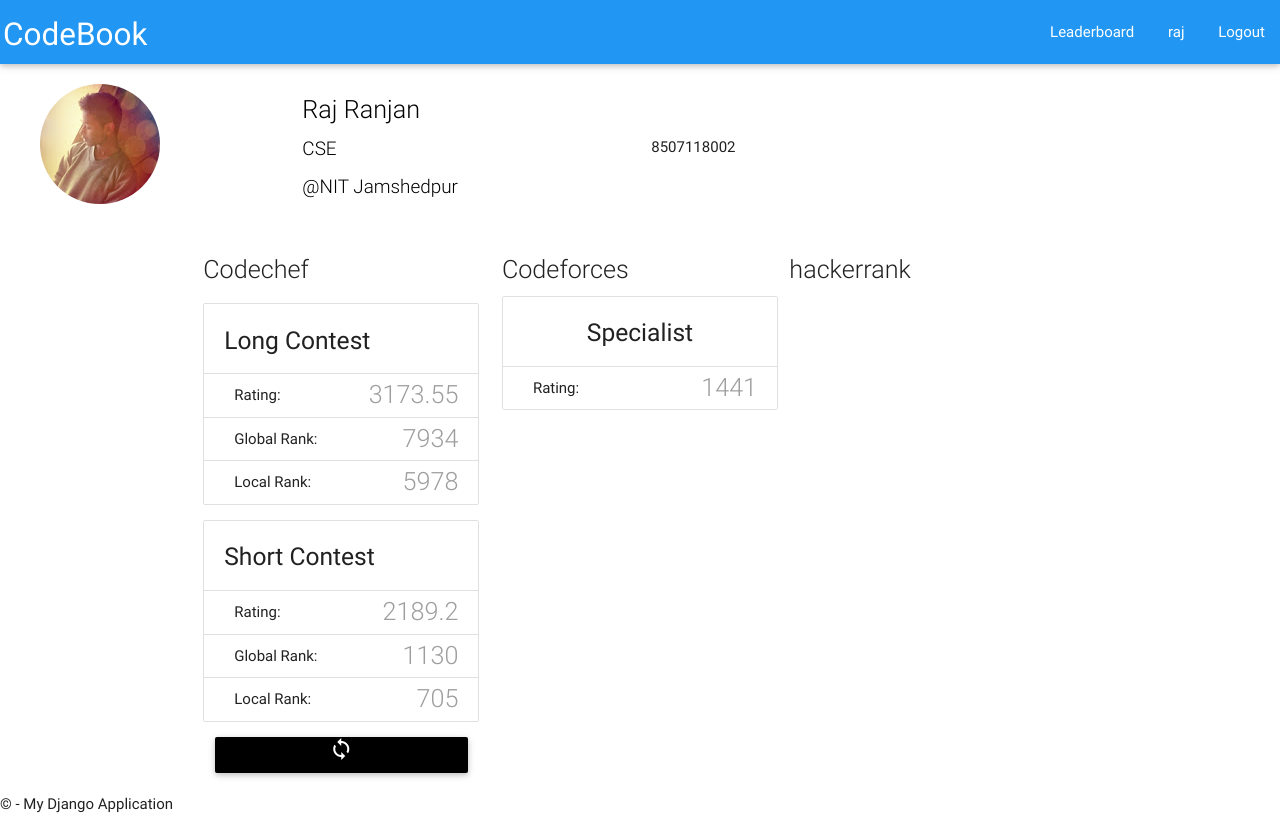
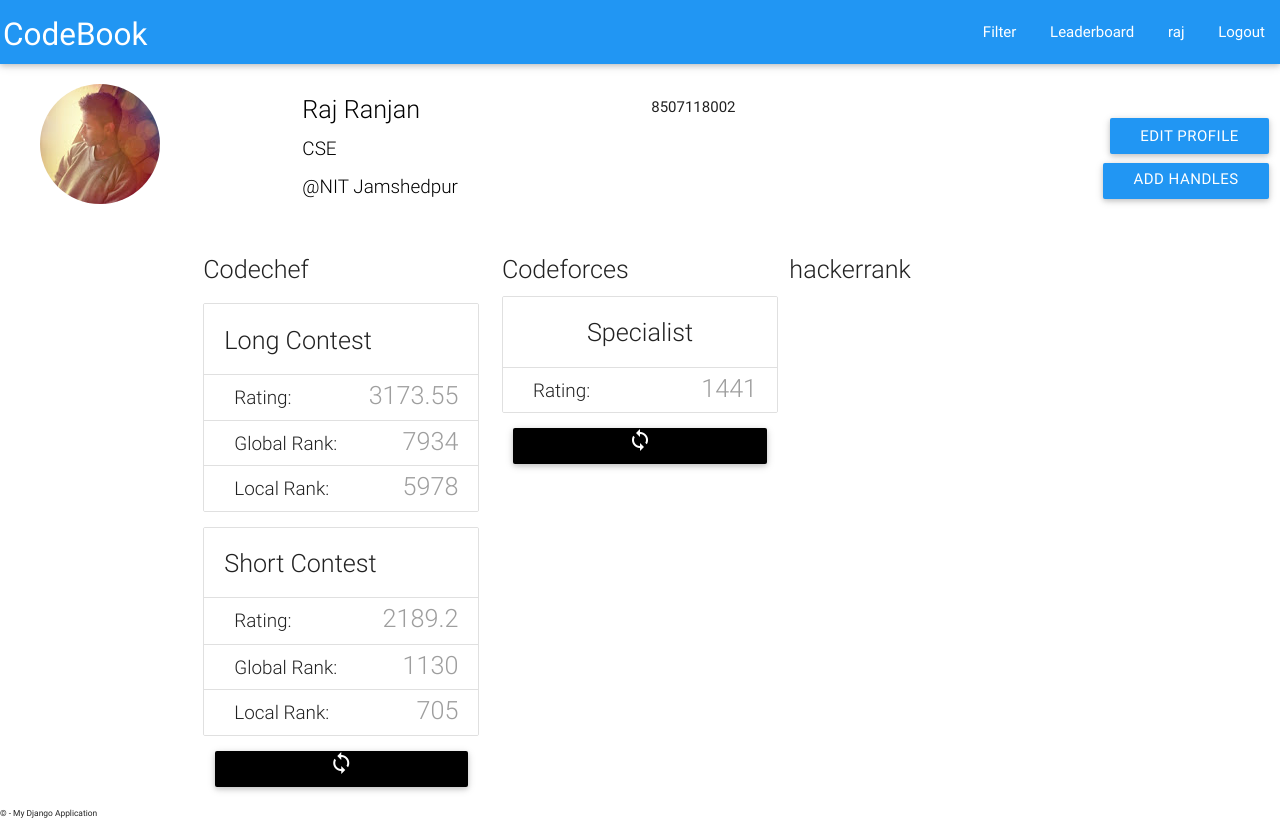
Before and after one commit to raj61/codeBook, a Django app: page /profile/raj in a window 1280 px wide. Run offline with Django 3.2, Linux system fonts and the light colour scheme; a user stored in the database is signed in; data comes from the database, SQL or seed files in the repository; both versions use the stored data as it was after the commit; some libraries are stand-ins or nearby versions.

Commit message:
Features Added.

```diff
--- a/codebook/app/templates/base.html
+++ b/codebook/app/templates/base.html
@@ -17,7 +17,7 @@
       <div class="nav-wrapper fixed blue">
         <a href="/" class="brand-logo" style="padding:3px">CodeBook</a>
         <ul class="right hide-on-med-and-down">
-
+              <span > <a href='{% url 'filter' %}'>Filter</a></span>
             <span > <a href='{% url 'leaderboard' %}'>Leaderboard</a></span>
           {% if request.user.is_authenticated %}
             <span ><a href='{% url 'profile' request.user %}'>{{user}}</a></span>
@@ -55,7 +55,7 @@
     {% endblock %}
 
         <footer>
-            <p>&copy; {{ year }} - My Django Application</p>
+            <p>&copy;  {{ year }} - My Django Application</p>
         </footer>
     </div>
 
--- a/codebook/app/templates/filter.html
+++ b/codebook/app/templates/filter.html
@@ -3,7 +3,7 @@
 {% block content %}
 <form action="" method="POST">
   {% csrf_token %}
-  <div class="row">
+  <div class="container">
       <!-- <div class="input-field col s6">
           <input id='institute' name='institute' class="validate" type="text" >
           <lable for='institute'>Institue Name </lable>
@@ -24,7 +24,7 @@
       </div>
 
   </div>
-  <input type="submit" class="btn" value="Search">
+  <div class='center'><input type="submit" class="btn blue" value="Search"></div>
 </form>
 
 {% endblock %}
--- a/codebook/app/templates/leaderboard.html
+++ b/codebook/app/templates/leaderboard.html
@@ -11,7 +11,9 @@
           </div>
           {% for profile in profiles %}
 
-         <div class="col s12 profiles grey-text hoverable">  <a href="{% url 'profile' profile.user%}" <span class='col s3'><h5>{{profile.fname}} {{profile.lname}}</h5> </span></a><span class="col s3"> <h5>{{profile.codechef_rank.long_rating}}</h5></span><span class="col s3"><h5> {{profile.codechef_rank.short_rating}}</h5></span><span class="col s3"><h5> {{profile.codeforces_rank.rating}}
+         <div class="col s12 profiles grey-text hoverable">
+           <img width="50px" height="50px" src="{{profile.dp.url}}" class="circle responsive-img">
+           <a href="{% url 'profile' profile.user%}" <span class='col s3'><h5>{{profile.fname}} {{profile.lname}}</h5> </span></a><span class="col s3"> <h5>{{profile.codechef_rank.long_rating}}</h5></span><span class="col s3"><h5> {{profile.codechef_rank.short_rating}}</h5></span><span class="col s3"><h5> {{profile.codeforces_rank.rating}}
 </h5></span>
 </div>
 
--- a/codebook/app/templates/profile.html
+++ b/codebook/app/templates/profile.html
@@ -6,7 +6,11 @@
 {% block content %}
 <div class="row">
 <div class="valign-wrapper">
-
+      {% if message %}
+      <div class="row">
+          {{message}}
+      </div>
+      {% endif %}
     <div class="col s2 profile_img" >
       <img src="{{profile.dp.url}}" class="circle responsive-img">
     </div>
@@ -21,6 +25,11 @@
   </div>
   <div class="col s6">
     <span class="center"> {{profile.mobile_no}} </span>
+    <br>
+    <a class="btn blue right " href=""> Edit Profile</a>
+    <br>
+    <br>
+    <a class="btn blue right" href="{% url 'addSite' %}"> <h6 class="small-text">Add Handles</h6></a>
   </div>
 
   </div>
@@ -33,29 +42,32 @@
 
             <ul>
               <ul class="collection with-header">
-                  <li class="collection-header"><h5>Long Contest</h5></li>
-                  <li class="collection-item">Rating:      <span class="grey-text flow-text right">   {{profile.codechef_rank.long_rating}}</span></li>
-                  <li class="collection-item">Global Rank: <span class="grey-text flow-text right">  {{profile.codechef_rank.long_global}}</span></li>
-                  <li class="collection-item">Local Rank:<span class="grey-text flow-text right">  {{profile.codechef_rank.long_local}}</span></li>
+                  <li class="collection-header"><h5 class="flow-text">Long Contest</h5></li>
+                  <li class="collection-item flow-text"><small>Rating:      <span class="grey-text flow-text right"> {{profile.codechef_rank.long_rating}}</span></small></li>
+                  <li class="collection-item flow-text"><small>Global Rank: <span class="grey-text flow-text right">  {{profile.codechef_rank.long_global}}</span></small></li>
+                  <li class="collection-item flow-text"><small>Local Rank:<span class="grey-text flow-text right">  {{profile.codechef_rank.long_local}}</span></small></li>
               </ul>
               <ul class="collection with-header">
-                  <li class="collection-header"><h5>Short Contest</h5></li>
-                  <li class="collection-item">Rating: <span class="grey-text flow-text right">   {{profile.codechef_rank.short_rating}}</span></li>
-                  <li class="collection-item">Global Rank:<span class="grey-text flow-text right">   {{profile.codechef_rank.short_global}}</span></li>
-                  <li class="collection-item">Local Rank:<span class="grey-text flow-text right">   {{profile.codechef_rank.short_local}}</span></li>
+                  <li class="collection-header"><h5 class="flow-text">Short Contest</h5></li>
+                  <li class="collection-item flow-text"><small>Rating: <span class="grey-text flow-text right">   {{profile.codechef_rank.short_rating}}</span><small></li>
+                  <li class="collection-item flow-text"><small>Global Rank:<span class="grey-text flow-text right">   {{profile.codechef_rank.short_global}}</span></small></li>
+                  <li class="collection-item flow-text"><small>Local Rank:<span class="grey-text flow-text right">   {{profile.codechef_rank.short_local}}</span></small></li>
               </ul>
             </ul>
             <form action="" method="POST">{% csrf_token %}
-            <div id="update"><span class="right col s12"><i class="material-icons btn black col s12">loop</i></span></div>
+            <div id="updateCodechef" onclick="Materialize.toast('Updating...!', 2000)"><span class="right col s12"><i class="material-icons btn black col s12">loop</i></span></div>
           </form>
         </div>
         <div class="col s4 hoverable">
           <span class="blockquote flow-text">Codeforces</span>
           <ul class="collection with-header">
-              <li class="collection-header center"><h5>{{profile.codeforces_rank.position}}</h5></li>
-              <li class="collection-item">Rating: <span class="grey-text flow-text right">{{profile.codeforces_rank.rating}}</span>  </li>
+              <li class="collection-header center"><h5 class="flow-text">{{profile.codeforces_rank.position}}</h5></li>
+              <li class="collection-item flow-text"><small>Rating: <span class="grey-text flow-text right">{{profile.codeforces_rank.rating}}</span> </small> </li>
 
           </ul>
+          <form action="" method="POST">{% csrf_token %}
+          <div id="updateCodeforces" onclick="Materialize.toast('Updating...!', 2000)"><span class="right col s12"><i class="material-icons btn black col s12">loop</i></span></div>
+        </form>
         </div>
         <span class="blockquote flow-text">hackerrank</span>
 
--- a/codebook/app/views.py
+++ b/codebook/app/views.py
@@ -3,7 +3,7 @@ Definition of views.
 """
 
 from django.shortcuts import render,redirect
-from django.http import HttpRequest,HttpResponseRedirect
+from django.http import HttpRequest,HttpResponseRedirect,HttpResponseNotModified
 from django.template import RequestContext
 from django.contrib.auth.models import User
 from datetime import datetime
@@ -123,17 +123,29 @@ def profile(request,user):
     except Profile.DoesNotExist:
         profile = None
     if not profile:
-        return redirect('/profile/complete')
+        return redirect('/profile/complete/1')
     if request.POST:
-        codechefUpdate(profile.codechef_handle)
-        codeforcesUpdate(profile.codeforces_handle)
-        return HttpResponseRedirect("/user")
-    print (request.POST)
+        if request.POST['content'] == 'codechef':
+            try:
+                codechefUpdate(profile.codechef_handle,profile)
+            except Exception,e:
+                print (e)
+                Response(status=status.HTTP_404_NOT_FOUND)
+        else:
+            try:
+                codeforcesUpdate(profile.codeforces_handle,profile)
+            except Exception,e:
+                print (e)
+                Response(status=status.HTTP_404_NOT_FOUND)
+        # print (request.POST['content'])
+        # codeforcesUpdate(profile.codeforces_handle,profile)
+        return HttpResponseRedirect("/profile")
+    # print ("Hello")
     context={
         "profile":profile
         }
     return render(request,"profile.html",context)
-def codechefUpdate(codechef_handle):
+def codechefUpdate(codechef_handle,profile):
     url = 'https://www.codechef.com/users/'+codechef_handle
     res = requests.get(url)
     Soup = bs4.BeautifulSoup(res.text)
@@ -151,46 +163,52 @@ def codechefUpdate(codechef_handle):
         codechef_rank.short_global = int(codechef_short_global)
         codechef_rank.short_local = int(codechef_short_local)
     except CodechefRank.DoesNotExist:
-        CodechefRank(handle=codechef_handle,
+        codechef_rank = CodechefRank(handle=codechef_handle,
                                             long_global = int(codechef_long_global),
                                             long_local = int(codechef_long_local),
                                             long_rating = float(codechef_long_rating),
                                              short_rating = float(codechef_short_rating),
                                              short_global = int(codechef_short_global),
-                                             short_local = int(codechef_short_local)).save()
-def codeforcesUpdate(codeforces_handle):
+                                             short_local = int(codechef_short_local))
+        codechef_rank.save()
+    profile.codechef_rank = codechef_rank
+    profile.save()
+
+def codeforcesUpdate(codeforces_handle,profile):
     url = 'http://codeforces.com/profile/'+codeforces_handle
     res = requests.get(url)
     Soup = bs4.BeautifulSoup(res.text)
     rating = Soup.select('.info span')
-    # print(rating)
+    # # print(rating)
     position = rating[0].getText()
     ratin = int(rating[1].getText())
-    print (ratin)
+    # print (ratin)
     try:
         codeforces_rank = CodeforcesRank.objects.get(handle=codeforces_handle)
-        print (codeforces_rank.rating)
+        # print (codeforces_rank.rating)
         codeforces_rank.rating =  ratin
-        print (codeforces_rank.rating)
+        # print (codeforces_rank.rating)
         codeforces_rank.position = position
         codeforces_rank.save()
     except CodechefRank.DoesNotExist:
         codeforces_rank = CodeforcesRank(handle=codeforces_handle,
                                          rating = ratin,
-                                         position = position).save()
+                                         position = position)
+        codeforces_rank.save()
+    profile.codeforces_rank = codeforces_rank
 
 
 
 
 
-
+# not in use
 def addProfile(request):
     if request.user.is_authenticated() and request.POST:
         #codechef Rank Fetch
         try:
             codechef_rank = CodechefRank.objects.get(handle=request.POST['codechef_handle'])
         except CodechefRank.DoesNotExist:
-            codechefUpdate(request.POST['codechef_handle'])
+            codechefUpdate(request.POST['codechef_handle'],request.user.profile)
             # url = 'https://www.codechef.com/users/'+request.POST['codechef_handle']
             # res = requests.get(url)
             # Soup = bs4.BeautifulSoup(res.text)
@@ -211,17 +229,7 @@ def addProfile(request):
         try:
             codeforces_rank = CodeforcesRank.objects.get(handle=request.POST['codeforces_handle'])
         except CodeforcesRank.DoesNotExist:
-            url = 'http://codeforces.com/profile/'+request.POST['codeforces_handle']
-            res = requests.get(url)
-            Soup = bs4.BeautifulSoup(res.text)
-            rating = Soup.select('.info span')
-            print(rating)
-            position = rating[0].getText()
-            rating = int(rating[1].getText())
-            codeforces_rank = CodeforcesRank(handle=request.POST['codeforces_handle'],
-                                             rating = rating,
-                                             position = position)
-            codeforces_rank.save()
+            codeforcesUpdate(request.POST['codeforces_handle'],request.user.profile)
         hackerrank_rank = None
         try:
             institute = Institute.objects.get(name=request.POST['institute'])
@@ -254,7 +262,7 @@ def addProfile(request):
         #hackerrank_rank = HackerrankRank(handle=request.POST['hackerrank_handle'],
          #                                points = score[0].getText())
        # hackerrank_rank.save()
-       # print (hackerrank_rank)
+       # # print (hackerrank_rank)
 
 
     return render(request,"addprofile.html",{})
@@ -271,13 +279,13 @@ def filter(request):
         institute = request.POST.get("institute",None)
         branch = request.POST.get("branch",None)
         if institute and branch:
-            profiles1 = Institute.objects.get(instititue = instititue).profiles.all()
-            profiles = profiles1.filter(branch=Branch.objects.get(branch=branch))
+            profiles1 = Institute.objects.get(name = institute).profile.all()
+            profiles = profiles1.filter(branch=Branch.objects.get(name=branch))
 
         elif institute:
             profiles = Profile.objects.filter(institute=Institute.objects.get(name=institute))
         elif  branch:
-            profiles = Branch.objects.get(branch = branch).profiles.all()
+            profiles = Branch.objects.get(name = branch).profile.all()
         else:
             profiles = Profile.objects.all()
         context = {
@@ -285,3 +293,49 @@ def filter(request):
         }
         return render(request,'leaderboard.html',context);
     return render(request,'filter.html',{});
+def completeProfile(request):
+    if request.POST:
+        try:
+            institute = Institute.objects.get(name=request.POST['institute'])
+        except Institute.DoesNotExist:
+            institute = Institute(name=request.POST['institute'])
+            institute.save()
+        try:
+            branch = Branch.objects.get(name=request.POST['branch'])
+        except Branch.DoesNotExist:
+            branch = Branch(name=request.POST['branch'])
+            branch.save()
+        profile = Profile(fname=request.POST['fname'],
+                            lname = request.POST['lname'],
+                            user = request.user,
+                            institute = institute,
+                            branch = branch,
+                            year = request.POST['year'],
+                            mobile_no = request.POST['mobile_no'],
+                            dp = request.FILES['img'])
+        profile.save()
+        context = {
+        'profile':profile,
+        'message':'Profile completed',
+        }
+        return render(request,"profile.html",context)
+
+        #hackerrank_rank = HackerrankRank(handle=request.POST['hackerrank_handle'],
+         #                                points = score[0].getText())
+       # hackerrank_rank.save()
+       # # print (hackerrank_rank)
+
+
+    return render(request,"completeProfile1.html",{})
+def addSite(request):
+    if request.POST:
+        if request.POST['codechef_handle']:
+            profile = Profile.objects.get(user = request.user)
+            codechefUpdate(request.POST['codechef_handle'],profile)
+            # # print ("Hello"+profile)
+        if request.POST['codeforces_handle']:
+            codeforcesUpdate(request.POST['codeforces_handle'],request.user.profile)
+        url = '/profile/'+str(request.user)
+        return redirect(url)
+
+    return render(request,"addSite.html",{})
--- a/codebook/codebook/urls.py
+++ b/codebook/codebook/urls.py
@@ -26,9 +26,11 @@ urlpatterns = [
     url(r'^api/institute/(?P<pk>[0-9]+)$',app.views.Institute_detail,name='api_institute_detail'),
     url(r'^api/users/$',app.views.user_list,name='api_user_list'),
     url(r'^profile$',app.views.profiledefault),
-    url(r'^filter$',app.views.filter, name='fileter'),
+    url(r'^profile/add$',app.views.addSite,name='addSite'),
+    url(r'^filter$',app.views.filter, name='filter'),
      url(r'^profile/(?P<user>[a-z0-9]+)$',app.views.profile,name='profile'),
-    url(r'^profile/complete/$', app.views.addProfile, name='addProfile'),
+     url(r'^profile/complete/1$',app.views.completeProfile,name='completeProfile'),
+    # url(r'^profile/complete/$', app.views.addProfile, name='addProfile'),
     # url(r'^profile/$',app.views.profile,name='profile'),
     url(r'^leaderboard$',app.views.leaderboard,name='leaderboard'),
      url(r'^admin/', include(admin.site.urls)),
```
Also changed, not shown: codebook/our_static/app/scripts/my.js (+38 -3 lines), codebook/db.sqlite3, 2 other files.
